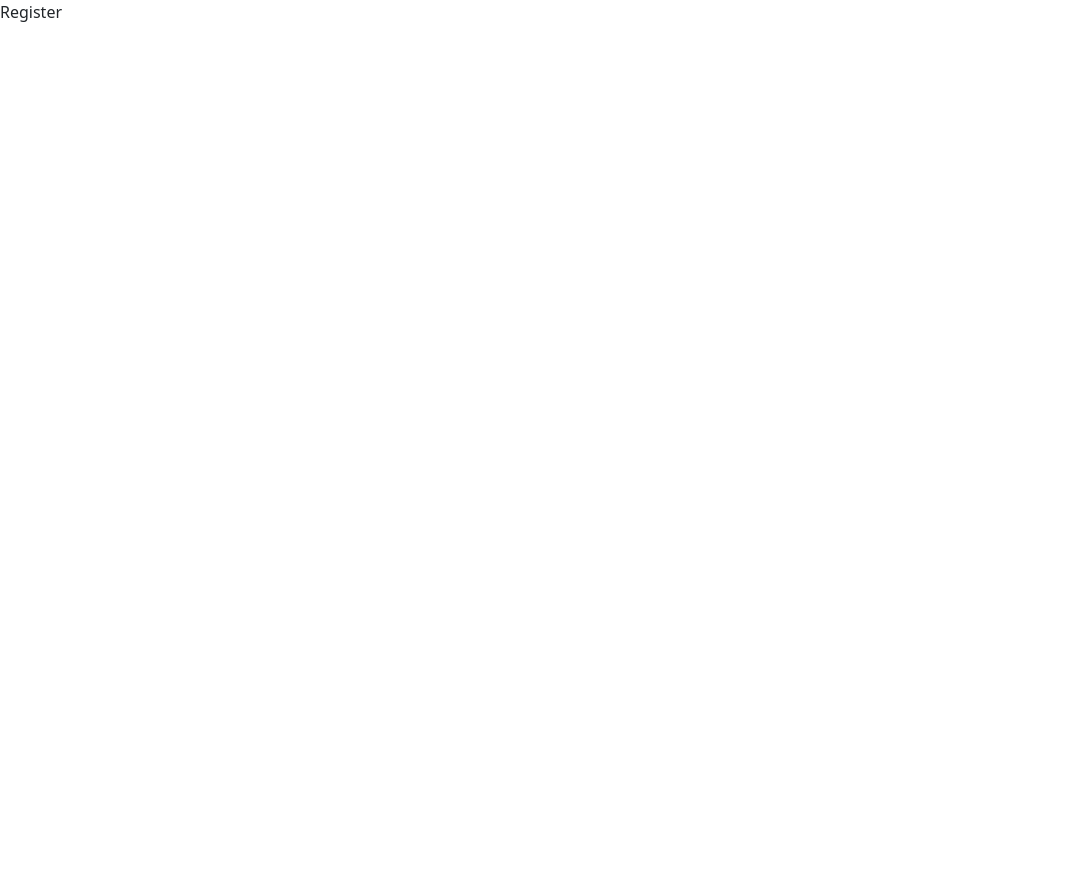
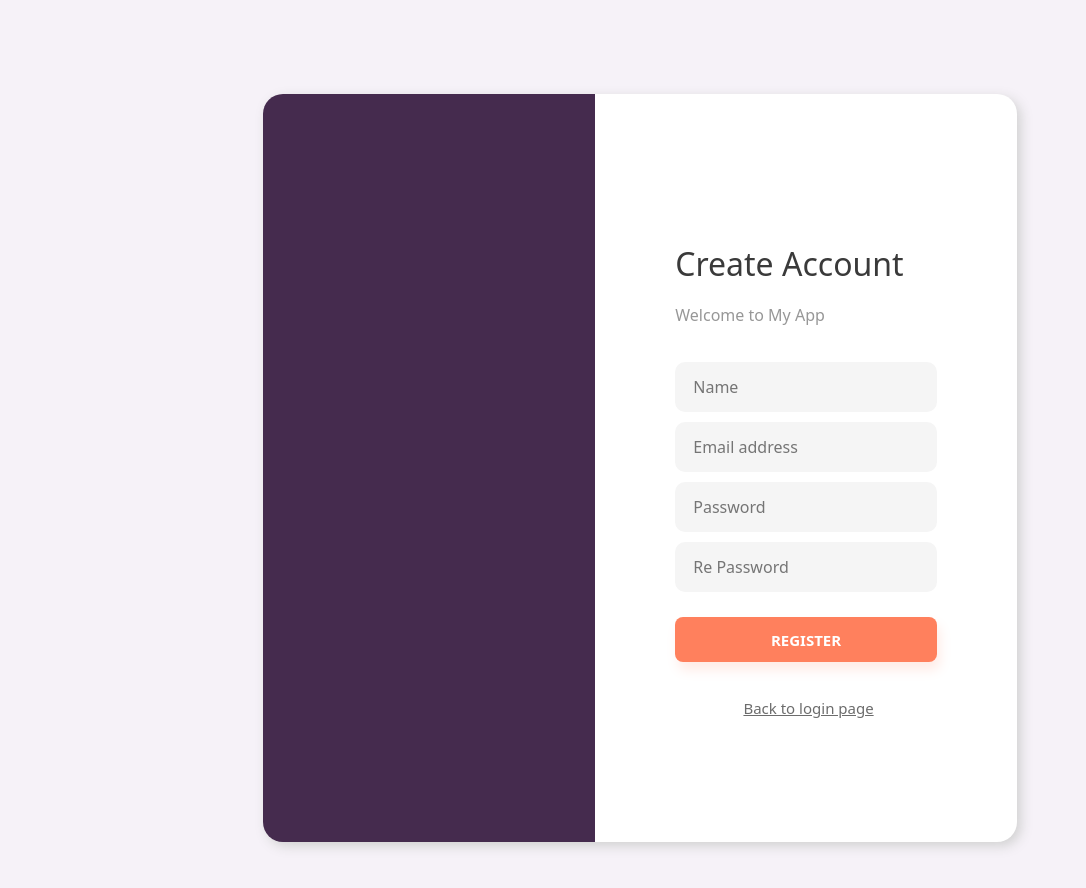
Before and after one commit to AnhQuang198/admin-web-app, a React (Create React App) app: page /register in a window 1280 px wide. Shown: the top 888 px of the page, without its empty margins (0-1086 px from the left). Before the commit the page ends 800 px from the top, so only its background shows below. Built offline with nearby package versions, Linux system fonts and the light colour scheme.

Commit message:
add register and forgot password screen

```diff
--- a/src/components/common/Forbidden/Forbidden.tsx
+++ b/src/components/common/Forbidden/Forbidden.tsx
@@ -1,5 +1,6 @@
 import React from "react";
 import { Button, Result } from "antd";
+import { Link } from "react-router-dom";
 
 function Forbidden() {
   return (
@@ -7,7 +8,7 @@ function Forbidden() {
       status="403"
       title="403"
       subTitle="Sorry, you are not authorized to access this page."
-      extra={<Button type="primary">Back Home</Button>}
+      extra={<Button type="primary"><Link to="/">Back Home</Link></Button>}
     />
   );
 }
--- a/src/components/common/NotFound/NotFound.tsx
+++ b/src/components/common/NotFound/NotFound.tsx
@@ -1,5 +1,6 @@
 import React from "react";
 import { Button, Result } from 'antd';
+import { Link } from "react-router-dom";
 
 function NotFound() {
   return (
@@ -7,7 +8,7 @@ function NotFound() {
       status="404"
       title="404"
       subTitle="Sorry, the page you visited does not exist."
-      extra={<Button type="primary">Back Home</Button>}
+      extra={<Button type="primary"><Link to="/">Back Home</Link></Button>}
     />
   );
 }
--- a/src/components/common/ServerError/ServerError.tsx
+++ b/src/components/common/ServerError/ServerError.tsx
@@ -1,5 +1,6 @@
 import React from "react";
 import { Button, Result } from "antd";
+import { Link } from "react-router-dom";
 
 function ServerError() {
   return (
@@ -7,7 +8,7 @@ function ServerError() {
       status="500"
       title="500"
       subTitle="Sorry, something went wrong."
-      extra={<Button type="primary">Back Home</Button>}
+      extra={<Button type="primary"><Link to="/">Back Home</Link></Button>}
     />
   );
 }
--- a/src/components/common/Unauthorized/Unauthorized.tsx
+++ b/src/components/common/Unauthorized/Unauthorized.tsx
@@ -1,5 +1,6 @@
 import React from "react";
 import { Button, Result } from "antd";
+import { Link } from "react-router-dom";
 
 function Unauthorized() {
   return (
@@ -7,7 +8,7 @@ function Unauthorized() {
       status="403"
       title="403"
       subTitle="Unauthorized."
-      extra={<Button type="primary">Back Home</Button>}
+      extra={<Button type="primary"><Link to="/">Back Home</Link></Button>}
     />
   );
 }
--- a/src/features/Forgot/ForgotPassword.tsx
+++ b/src/features/Forgot/ForgotPassword.tsx
@@ -1,11 +1,36 @@
-import React from 'react';
+import React from "react";
+import "./style.scss";
+import { Link } from "react-router-dom";
 
 function ForgotPassword() {
-    return (
-        <div>
-            Forgot password
+  return (
+    <div className="container-fluid forgot-password-page">
+      <div className="forgot-password-page-content">
+        <div className="forgot-password-page-content-left">
+          {/* <Icon name='authentication-bg' type='jpg'/> */}
         </div>
-    );
+        <div className="forgot-password-page-content-right">
+          <div className="content-right-header">
+            <div className="content-right-title">
+              <h2>Forgot Password</h2>
+            </div>
+            <div className="content-right-description">
+              <span>Enter your email address to retrieve your password</span>
+            </div>
+          </div>
+          <div className="content-right-forgot-password-form">
+            <div className="forgot-password-input-text">
+              <input type="text" placeholder="Email address" />
+            </div>
+          </div>
+          <button className="btn-forgot-password">Retrieve Password</button>
+          <div className="content-right-forgot-password">
+            <Link to="/login">Back to login page</Link>
+          </div>
+        </div>
+      </div>
+    </div>
+  );
 }
 
 export default ForgotPassword;
--- /dev/null
+++ b/src/features/Forgot/style.scss
@@ -0,0 +1,109 @@
+.forgot-password-page {
+    background-color: #f6f2f8;
+    height: 935px;
+    display: flex;
+    align-items: center;
+    justify-content: center;
+    align-content: center;
+
+    &-content {
+        display: flex;
+        width: 60%;
+        height: 80%;
+        filter: drop-shadow(4px 4px 6px #d1d1d1);
+
+        &-left {
+            width: 100%;
+            background-color: #452b4e;
+            border-radius: 20px 0px 0px 20px;
+        }
+
+        &-right {
+            display: flex;
+            flex-direction: column;
+            justify-content: center;
+            width: 100%;
+            padding: 40px 80px;
+            background-color: #ffffff;
+            border-radius: 0px 20px 20px 0px;
+
+
+            .content-right-header {
+                margin: 30px 0px;
+
+                .content-right-title {
+                    color: #3a3a3a;
+                }
+
+                .content-right-description {
+                    margin-top: 20px;
+                    color: #979797;
+                }
+            }
+
+            .content-right-forgot-password-form {
+                display: flex;
+                flex-direction: column;
+
+                .forgot-password-input-text {
+                    display: flex;
+                    align-items: center;
+                    height: 50px;
+                    width: 100%;
+                    background-color: #f5f5f5;
+                    border-radius: 10px;
+                    margin: 5px 0px;
+
+                    > input {
+                        width: 100%;
+                        border: none;
+                        background-color: #f5f5f5;
+                        padding: 0px 18px;
+
+                        &:focus {
+                            outline: none;
+                        }
+                    }
+                }
+            }
+
+            .btn-forgot-password {
+                border: none;
+                margin-top: 20px;
+                border-radius: 8px;
+                height: 45px;
+                width: 100%;
+                text-transform: uppercase;
+                font-size: 15px;
+                font-weight: 600;
+                color: #ffffff;
+                background-color: #ff805d;
+                filter: drop-shadow(3px 8px 6px #ffebe6);
+                transition: all 0.6s;
+
+                &:hover {
+                    color: #ffffff;
+                    background-color: #eb896e;
+                }
+            }
+
+            .content-right-forgot-password {
+                display: flex;
+                align-items: center;
+                justify-content: center;
+                margin: 35px 0px 0px 0px;
+
+                > span {
+                    font-size: 15px;
+                }
+
+                > a {
+                    color: #6c6c6c;
+                    font-size: 15px;
+                    margin-left: 5px;
+                    font-weight: 500;
+                }
+            }
+        }
+    }
+}
--- a/src/features/Login/Login.tsx
+++ b/src/features/Login/Login.tsx
@@ -33,7 +33,7 @@ function Login() {
           </div>
           <div className="content-right-login-form">
             <div className="login-input-text">
-              <input type="text" placeholder="Email" />
+              <input type="text" placeholder="Email address" />
             </div>
             <div className="login-input-text">
               <input type="password" placeholder="Password" />
--- a/src/features/Register/Register.tsx
+++ b/src/features/Register/Register.tsx
@@ -1,11 +1,45 @@
-import React from 'react';
+import React from "react";
+import { Link } from "react-router-dom";
+import "./style.scss";
 
 function Register() {
-    return (
-        <div>
-            Register
+  return (
+    <div className="container-fluid register-page">
+      <div className="register-page-content">
+        <div className="register-page-content-left">
+          {/* <Icon name='authentication-bg' type='jpg'/> */}
         </div>
-    );
+        <div className="register-page-content-right">
+          <div className="content-right-header">
+            <div className="content-right-title">
+              <h2>Create Account</h2>
+            </div>
+            <div className="content-right-description">
+              <span>Welcome to My App</span>
+            </div>
+          </div>
+          <div className="content-right-register-form">
+            <div className="register-input-text">
+              <input type="text" placeholder="Name" />
+            </div>
+            <div className="register-input-text">
+              <input type="text" placeholder="Email address" />
+            </div>
+            <div className="register-input-text">
+              <input type="password" placeholder="Password" />
+            </div>
+            <div className="register-input-text">
+              <input type="password" placeholder="Re Password" />
+            </div>
+          </div>
+          <button className="btn-register">Register</button>
+          <div className="content-right-register">
+            <Link to="/login">Back to login page</Link>
+          </div>
+        </div>
+      </div>
+    </div>
+  );
 }
 
 export default Register;
--- /dev/null
+++ b/src/features/Register/style.scss
@@ -0,0 +1,108 @@
+.register-page {
+    background-color: #f6f2f8;
+    height: 935px;
+    display: flex;
+    align-items: center;
+    justify-content: center;
+    align-content: center;
+
+    &-content {
+        display: flex;
+        width: 60%;
+        height: 80%;
+        filter: drop-shadow(4px 4px 6px #d1d1d1);
+
+        &-left {
+            width: 100%;
+            background-color: #452b4e;
+            border-radius: 20px 0px 0px 20px;
+        }
+
+        &-right {
+            display: flex;
+            flex-direction: column;
+            justify-content: center;
+            width: 100%;
+            padding: 40px 80px;
+            background-color: #ffffff;
+            border-radius: 0px 20px 20px 0px;
+
+            .content-right-header {
+                margin: 30px 0px;
+
+                .content-right-title {
+                    color: #3a3a3a;
+                }
+
+                .content-right-description {
+                    margin-top: 20px;
+                    color: #979797;
+                }
+            }
+
+            .content-right-register-form {
+                display: flex;
+                flex-direction: column;
+
+                .register-input-text {
+                    display: flex;
+                    align-items: center;
+                    height: 50px;
+                    width: 100%;
+                    background-color: #f5f5f5;
+                    border-radius: 10px;
+                    margin: 5px 0px;
+
+                    > input {
+                        width: 100%;
+                        border: none;
+                        background-color: #f5f5f5;
+                        padding: 0px 18px;
+
+                        &:focus {
+                            outline: none;
+                        }
+                    }
+                }
+            }
+
+            .btn-register {
+                border: none;
+                margin-top: 20px;
+                border-radius: 8px;
+                height: 45px;
+                width: 100%;
+                text-transform: uppercase;
+                font-size: 15px;
+                font-weight: 600;
+                color: #ffffff;
+                background-color: #ff805d;
+                filter: drop-shadow(3px 8px 6px #ffebe6);
+                transition: all 0.6s;
+
+                &:hover {
+                    color: #ffffff;
+                    background-color: #eb896e;
+                }
+            }
+
+            .content-right-register {
+                display: flex;
+                align-items: center;
+                justify-content: center;
+                margin: 35px 0px 0px 0px;
+
+                > span {
+                    font-size: 15px;
+                }
+
+                > a {
+                    color: #6c6c6c;
+                    font-size: 15px;
+                    margin-left: 5px;
+                    font-weight: 500;
+                }
+            }
+        }
+    }
+}
```
Also changed, not shown: src/assets/icons/facebook.svg (added), src/assets/icons/google.svg (added).
